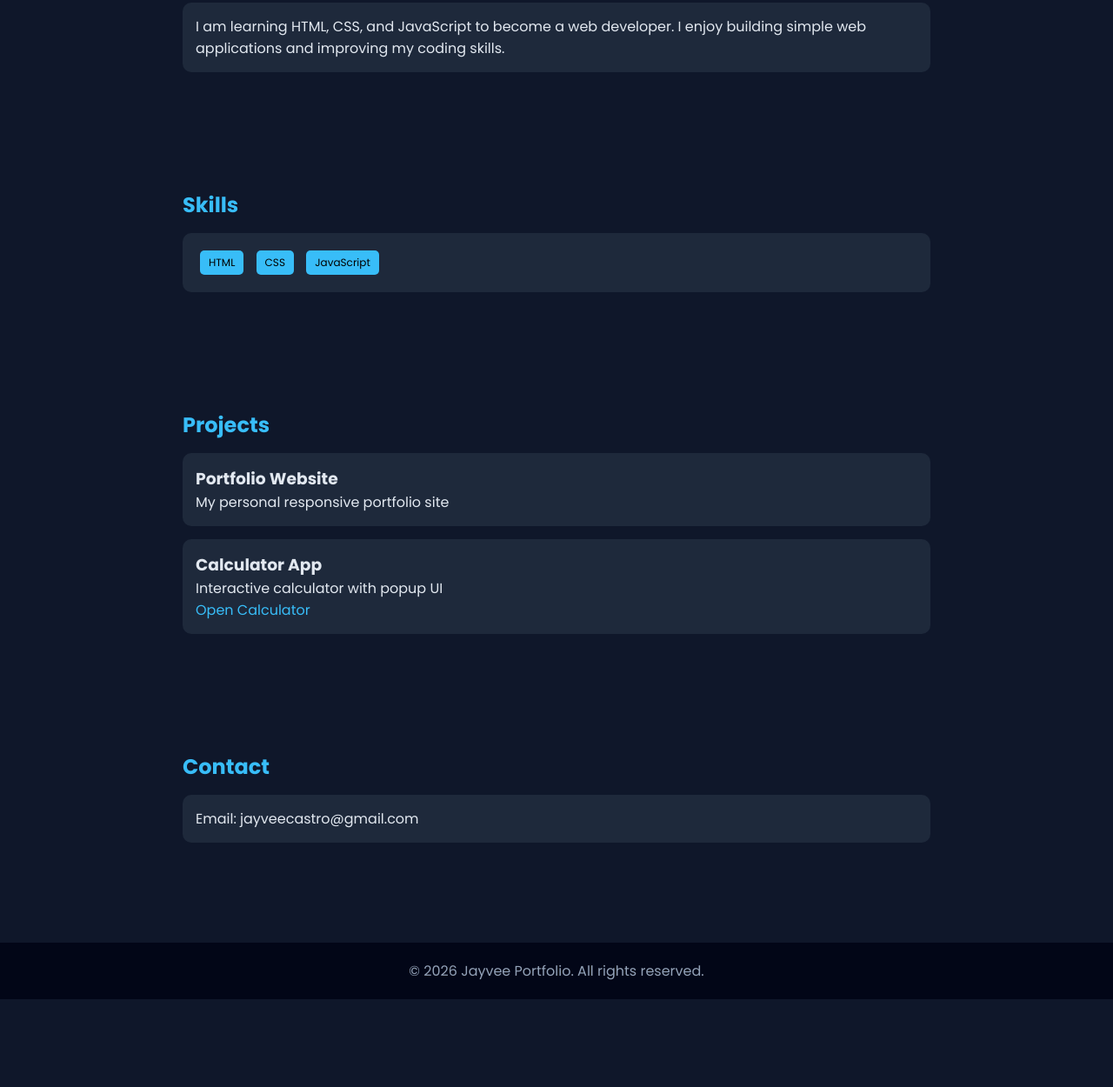
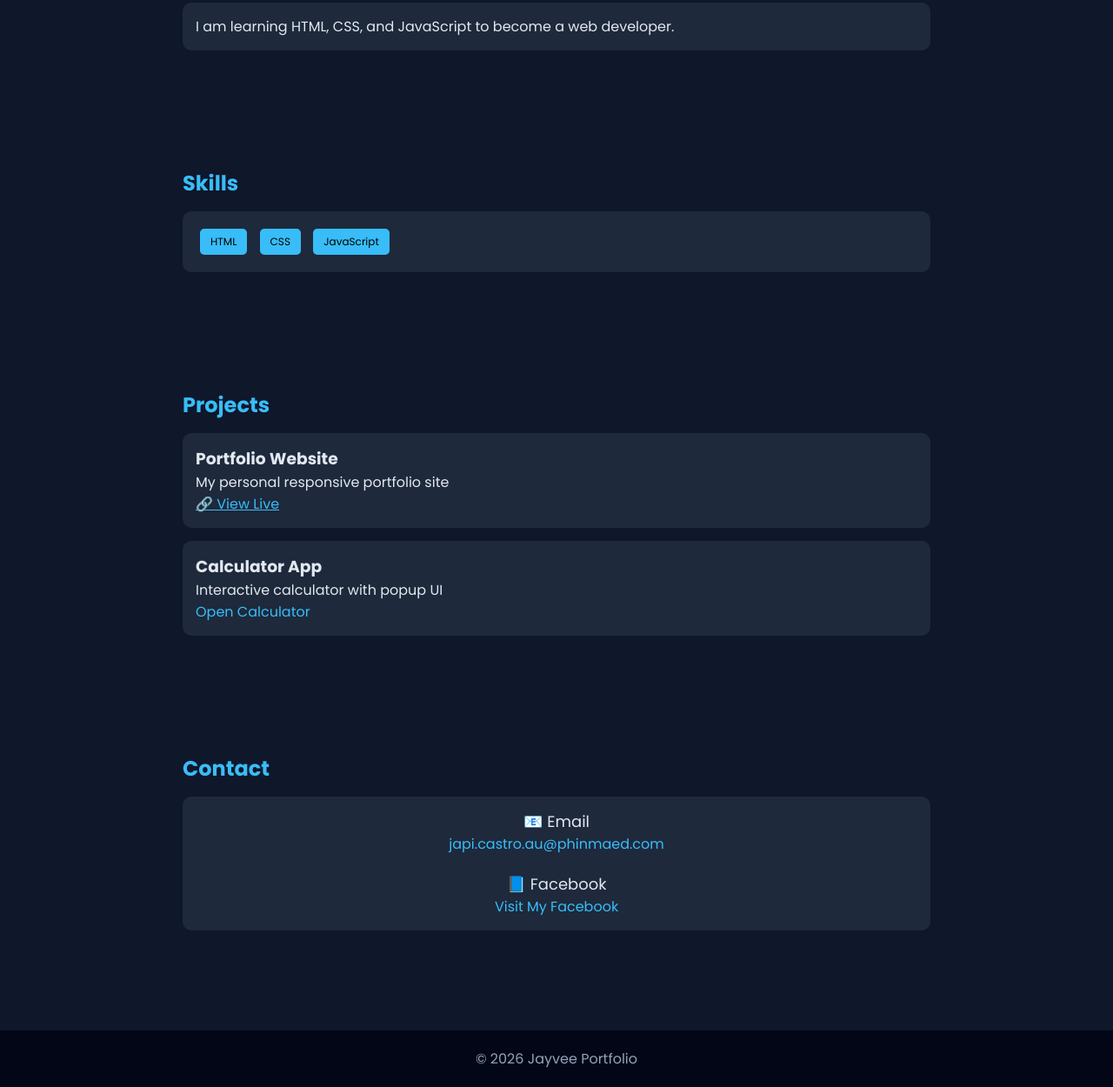
Before and after one commit to japicastroau-debug/my-website, a website: page index.html in a window 1280 px wide. Shown: the part 502-1752 px from the top of the page at 87% size. Before the commit the page ends 1651 px from the top, so only its background shows below. Drawn offline with Linux system fonts and the light colour scheme.

Commit message:
Update index.html

```diff
--- a/index.html
+++ b/index.html
@@ -1,8 +1,13 @@
-<!DOCTYPE html><html lang="en">
+<!DOCTYPE html>
+<html lang="en">
 <head>
 <meta charset="UTF-8">
 <meta name="viewport" content="width=device-width, initial-scale=1.0">
-<title>Jayvee Portfolio</title><link href="https://fonts.googleapis.com/css2?family=Poppins:wght@300;400;600;700&display=swap" rel="stylesheet"><style>
+<title>Jayvee Portfolio</title>
+
+<link href="https://fonts.googleapis.com/css2?family=Poppins:wght@300;400;600;700&display=swap" rel="stylesheet">
+
+<style>
 *{margin:0;padding:0;box-sizing:border-box;scroll-behavior:smooth;}
 
 body{
@@ -84,15 +89,22 @@ transition:0.3s;
 transform:translateY(-5px);
 }
 
-/* SKILLS */
-.skills span{
+/* SKILLS BUTTON STYLE */
+.skill-btn{
 display:inline-block;
 background:#38bdf8;
 color:#000;
-padding:5px 10px;
+padding:6px 12px;
 border-radius:5px;
 margin:5px;
 font-size:12px;
+text-decoration:none;
+transition:0.3s;
+}
+
+.skill-btn:hover{
+background:#0ea5e9;
+transform:scale(1.1);
 }
 
 /* FOOTER */
@@ -155,8 +167,12 @@ cursor:pointer;
 from{opacity:0;transform:translateY(20px);}
 to{opacity:1;transform:translateY(0);}
 }
+</style>
+</head>
 
-</style></head><body><header>
+<body>
+
+<header>
 <div class="logo">Jayvee</div>
 <nav>
 <a href="#about">About</a>
@@ -164,52 +180,85 @@ to{opacity:1;transform:translateY(0);}
 <a href="#projects">Projects</a>
 <a href="#contact">Contact</a>
 </nav>
-</header><section class="hero">
+</header>
+
+<!-- HERO -->
+<section class="hero">
 <h2>Hello, I'm <span>Jayvee</span></h2>
 <p>Aspiring Web Developer</p>
 <a class="btn" href="#projects">View Projects</a>
-</section><section id="about">
+</section>
+
+<!-- ABOUT -->
+<section id="about">
 <h2>About Me</h2>
 <div class="card">
-<p>I am learning HTML, CSS, and JavaScript to become a web developer. I enjoy building simple web applications and improving my coding skills.</p>
+<p>I am learning HTML, CSS, and JavaScript to become a web developer.</p>
 </div>
-</section><section id="skills">
+</section>
+
+<!-- SKILLS (CLICKABLE BUTTONS) -->
+<section id="skills">
 <h2>Skills</h2>
-<div class="card skills">
-<span>HTML</span>
-<span>CSS</span>
-<span>JavaScript</span>
+
+<div class="card">
+
+<a href="#portfolio" class="skill-btn">HTML</a>
+<a href="#portfolio" class="skill-btn">CSS</a>
+<a href="#calculator" class="skill-btn">JavaScript</a>
+
 </div>
-</section><section id="projects">
-<h2>Projects</h2><div class="card">
+</section>
+
+<!-- PROJECTS -->
+<section id="projects">
+<h2>Projects</h2>
+
+<div class="card" id="portfolio">
 <h3>Portfolio Website</h3>
 <p>My personal responsive portfolio site</p>
-</div><div class="card">
+
+<a href="https://my-website-production-b1b1.up.railway.app/" target="_blank" style="color:#38bdf8;">
+🔗 View Live
+</a>
+</div>
+
+<div class="card" id="calculator">
 <h3>Calculator App</h3>
 <p>Interactive calculator with popup UI</p>
 <p style="color:#38bdf8;cursor:pointer;" onclick="openCalc()">Open Calculator</p>
-</div></section><section id="contact">
+</div>
+
+</section>
+
+<!-- CONTACT -->
+<section id="contact">
 <h2>Contact</h2>
-<div class="card">
-<p>Email: jayveecastro@gmail.com</p>
-</div>
-</section><footer>
-<p>© 2026 Jayvee Portfolio. All rights reserved.</p>
-</footer><!-- CALCULATOR --><div class="overlay" onclick="closeCalc()"></div><div class="calculator" id="calc">
-<input type="text" id="display" class="display" disabled><div class="buttons">
-<button class="clear" onclick="clearDisplay()">C</button>
-<button class="operator" onclick="append('/')">/</button>
-<button class="operator" onclick="append('*')">*</button>
-<button onclick="closeCalc()">X</button><button onclick="append('7')">7</button> <button onclick="append('8')">8</button> <button onclick="append('9')">9</button> <button class="operator" onclick="append('-')">-</button>
 
-<button onclick="append('4')">4</button> <button onclick="append('5')">5</button> <button onclick="append('6')">6</button> <button class="operator" onclick="append('+')">+</button>
+<div class="card" style="text-align:center;">
 
-<button onclick="append('1')">1</button> <button onclick="append('2')">2</button> <button onclick="append('3')">3</button>
+<p style="font-size:18px;">📧 Email</p>
 
-<button onclick="append('0')">0</button> <button onclick="append('.')">.</button> <button class="equal" onclick="calculate()">=</button>
+<a href="mailto:japi.castro.au@phinmaed.com?subject=Hiring Inquiry"
+style="color:#38bdf8; text-decoration:none;">
+japi.castro.au@phinmaed.com
+</a>
+
+<p style="margin-top:20px; font-size:18px;">📘 Facebook</p>
+
+<a href="https://facebook.com/jayvee.castro" target="_blank"
+style="color:#38bdf8; text-decoration:none;">
+Visit My Facebook
+</a>
 
 </div>
-</div><script>
+</section>
+
+<footer>
+<p>© 2026 Jayvee Portfolio</p>
+</footer>
+
+<script>
 function openCalc(){
 document.getElementById("calc").style.display="block";
 document.querySelector(".overlay").style.display="block";
@@ -219,21 +268,7 @@ function closeCalc(){
 document.getElementById("calc").style.display="none";
 document.querySelector(".overlay").style.display="none";
 }
+</script>
 
-function append(val){
-document.getElementById("display").value += val;
-}
-
-function clearDisplay(){
-document.getElementById("display").value = "";
-}
-
-function calculate(){
-try{
-document.getElementById("display").value = eval(document.getElementById("display").value);
-}catch{
-alert("Invalid input");
-}
-}
-</script></body>
+</body>
 </html>
```
